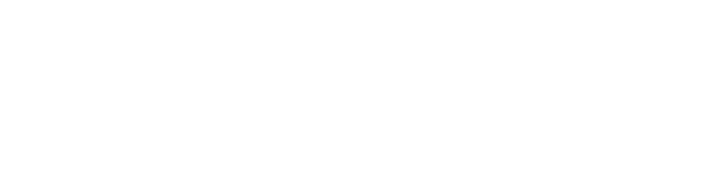
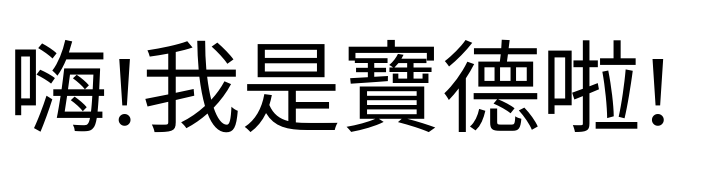
Before and after one commit to BowDer1118/Online-Web, a plain HTML site: page index.html in a window 1280 px wide. Shown: the whole page, without its empty margins (0-712 px from the left). Drawn offline with Linux system fonts and the light colour scheme.

Commit message:
Add files via upload

```diff
--- a/index.html
+++ b/index.html
@@ -7,6 +7,6 @@
     <title>BowDer的網站</title>
 </head>
 <body>
-
+    <div style="font-size:100px">嗨!我是寶德啦!</div>
 </body>
 </html>
```
